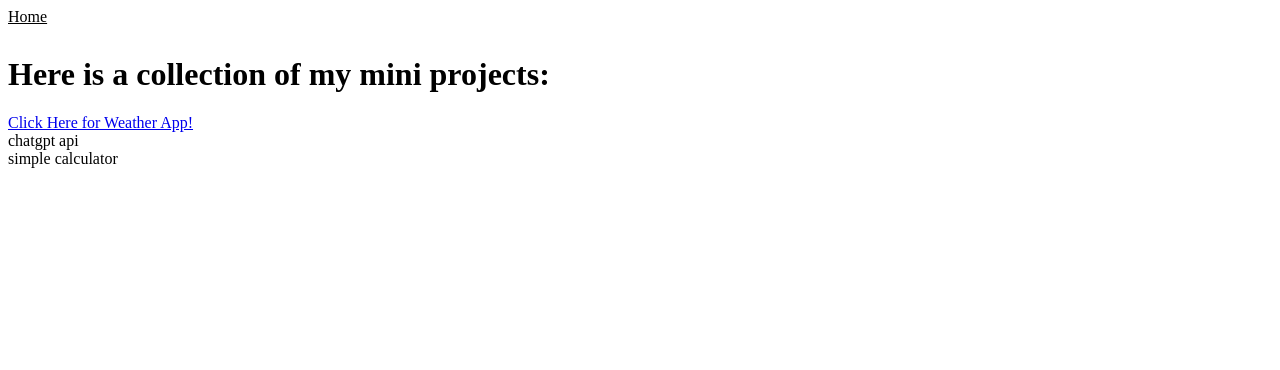
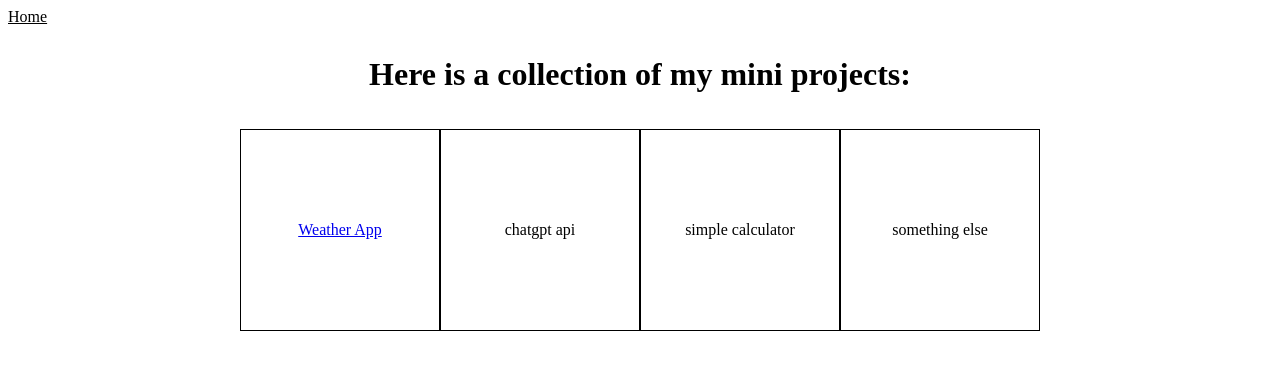
Before and after one commit to jb3k/Mini-Projects, a React (Create React App) app in the folder react-app/: page / in a window 1280 px wide. Shown: the top 370 px of the page. Built offline with nearby package versions, Linux system fonts and the light colour scheme.

Commit message:
updated some css to mainpage

```diff
--- a/react-app/src/components/homepage/homepage.css
+++ b/react-app/src/components/homepage/homepage.css
@@ -0,0 +1,23 @@
+.home {
+    display: flex;
+    justify-content: center;
+}
+
+
+.mainpage-template {
+    display: grid;
+    /* grid-row: 1; */
+    grid-template-columns: repeat(4, 200px);
+    margin-top: 15px;
+    overflow: hidden;
+
+}
+
+.project-container {
+    display: flex;
+    justify-content: center;
+    align-items: center;
+    border: solid 1px black;
+    height: 200px;
+
+}
--- a/react-app/src/components/homepage/index.js
+++ b/react-app/src/components/homepage/index.js
@@ -1,25 +1,31 @@
 import React from 'react';
 import { NavLink } from 'react-router-dom';
-
+import './homepage.css'
 
 function HomePage() {
 
 
     return (
         <>
-            <h1> Here is a collection of my mini projects: </h1>
-            <div>
+            <h1 style={{ display: "flex", justifyContent: 'center' }}> Here is a collection of my mini projects: </h1>
+            <div className='home'>
+                <div className='mainpage-template'>
+                    <div className='project-container'>
                         <NavLink to={'/weather'}>
-                    <div> Click Here for Weather App!</div>
+                            <div> Weather App</div>
                         </NavLink>
                     </div>
-            <div>
+                    <div className='project-container'>
                         chatgpt api
                     </div>
-            <div>
+                    <div className='project-container'>
                         simple calculator
                     </div>
-
+                    <div className='project-container'>
+                        something else
+                    </div>
+                </div>
+            </div>
         </>
     )
 
```
Lines whose indentation alone changed are shown as unchanged.
